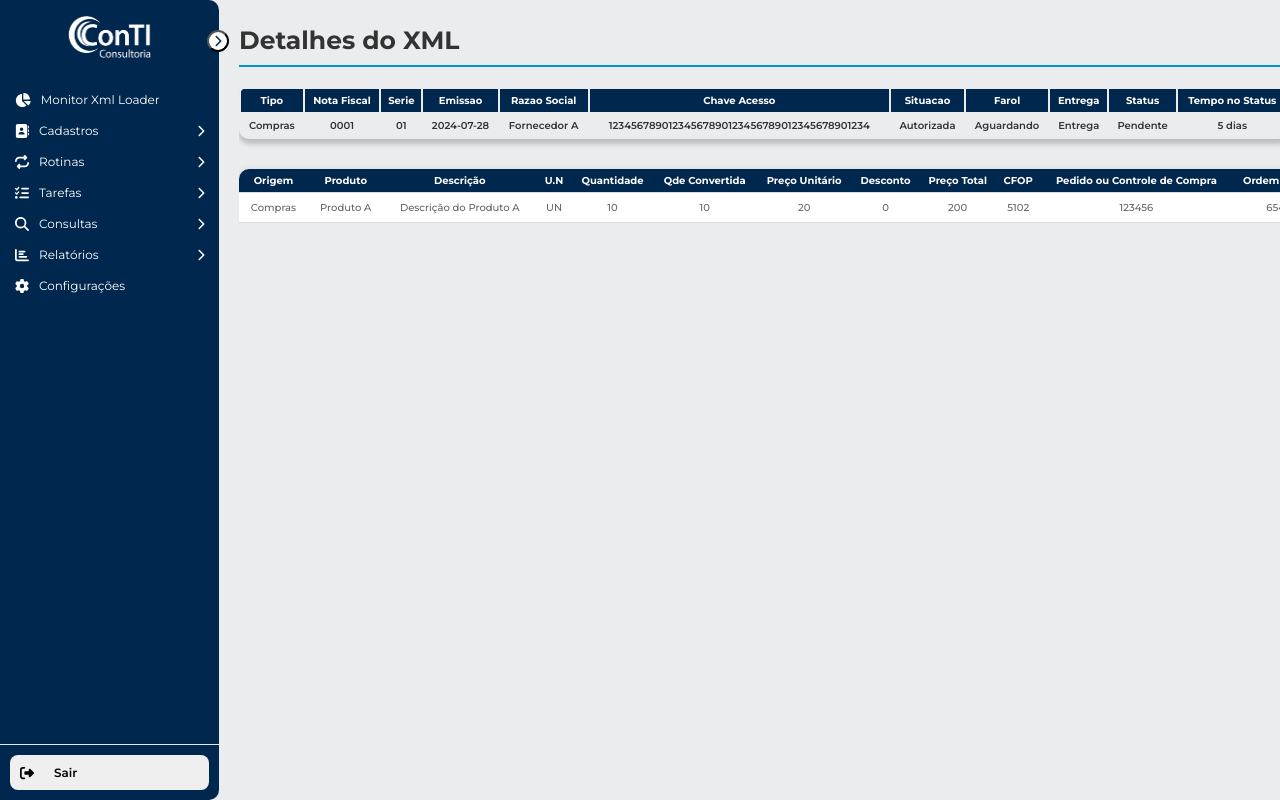
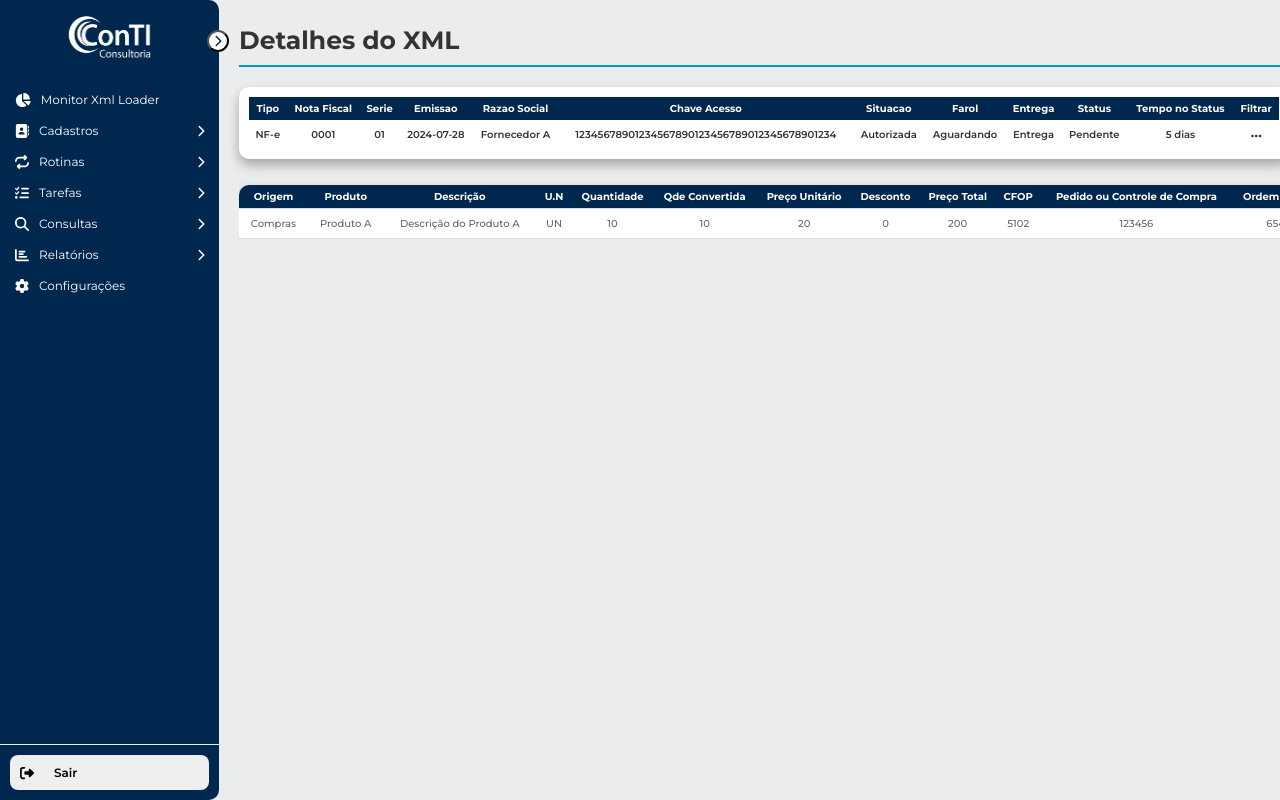
Before and after one commit to hudtadeu/conti-react, a React (Create React App) app: page /detalhes-xml/1 in a window 1280 px wide. Shown: the top 800 px of the page. Built offline with nearby package versions, Linux system fonts and the light colour scheme.

Commit message:
Atualização

```diff
--- a/src/components/menu/cadastros/Auditoria.js
+++ b/src/components/menu/cadastros/Auditoria.js
@@ -16,7 +16,7 @@ const Auditoria = () => {
         columns: [
           { name: 'Tipo', label: 'Tipo' },
           { name: 'Situacao', label: 'Situação' },
-          { name: 'Faz', label: 'Faz' },
+          { name: 'Farol', label: 'Farol' },
           { name: 'Entrega', label: 'Entrega' },
           { name: 'Status', label: 'Status' },
           { name: 'TempoStatus', label: 'Tempo no Status' },
@@ -140,7 +140,7 @@ const Auditoria = () => {
   const chartData = getChartData(chartType, dataPointIndex);
 
   const renderBooleanIcon = (value) => (
-    value ? <FontAwesomeIcon icon={faCheck} className="icon-check" /> : <FontAwesomeIcon icon={faMinus} className="icon-minus" />
+    value ? <FontAwesomeIcon icon={faCheck} className="icon-check" /> : <FontAwesomeIcon icon={faCheck} className="icon-minus" />
   );
 
   const openModal = () => {
--- a/src/components/menu/cadastros/ControleChegadaEmpresa.js
+++ b/src/components/menu/cadastros/ControleChegadaEmpresa.js
@@ -140,7 +140,7 @@ const ControleChegadaEmpresa = () => {
   const chartData = getChartData(chartType, dataPointIndex);
 
   const renderBooleanIcon = (value) => (
-    value ? <FontAwesomeIcon icon={faCheck} className="icon-check" /> : <FontAwesomeIcon icon={faMinus} className="icon-minus" />
+    value ? <FontAwesomeIcon icon={faCheck} className="icon-check" /> : <FontAwesomeIcon icon={faCheck} className="icon-minus" />
   );
 
   const openModal = () => {
--- a/src/components/menu/cadastros/DetalhesXml.js
+++ b/src/components/menu/cadastros/DetalhesXml.js
@@ -1,16 +1,17 @@
-import React from 'react';
+import React, { useState } from 'react';
 import { useParams } from 'react-router-dom';
 import { FontAwesomeIcon } from '@fortawesome/react-fontawesome';
-import { faCheck, faMinus } from '@fortawesome/free-solid-svg-icons';
+import { faCheck, faMinus, faTimes, faEllipsisH } from '@fortawesome/free-solid-svg-icons';
 import './styleDetalhesXml.css';
 
 const DetalhesXml = () => {
   const { id } = useParams();
+  const [selectedRow, setSelectedRow] = useState(null);
 
   const data = {
     title: "Detalhes do XML",
     generalInfo: [
-      { name: 'Tipo', value: 'Compras' },
+      { name: 'Tipo', value: 'NF-e' },
       { name: 'Nota Fiscal', value: '0001' },
       { name: 'Serie', value: '01' },
       { name: 'Emissao', value: '2024-07-28' },
@@ -115,17 +116,25 @@ const DetalhesXml = () => {
     value ? <FontAwesomeIcon icon={faCheck} className="icon-check" /> : <FontAwesomeIcon icon={faMinus} className="icon-minus" />
   );
 
+  const openModal = (row) => {
+    setSelectedRow(row);
+  };
+
+  const closeModal = () => {
+    setSelectedRow(null);
+  };
+
   return (
     <div className="detalhes-page-container">
       <h1>{data.title}</h1>
-      <div className="detalhes-table-container">
-      <div class="table-container">
+      <div className="general-info-container">
         <table className="general-info-table">
           <thead>
             <tr>
               {data.generalInfo.map((info, index) => (
                 <th key={index}>{info.name}</th>
               ))}
+              <th>Filtrar</th>
             </tr>
           </thead>
           <tbody>
@@ -133,10 +142,14 @@ const DetalhesXml = () => {
               {data.generalInfo.map((info, index) => (
                 <td key={index}>{info.value}</td>
               ))}
+              <td>
+                <FontAwesomeIcon icon={faEllipsisH} onClick={() => openModal(data.generalInfo)} className="icon-ellipsish" />
+              </td>
             </tr>
           </tbody>
         </table>
-        </div>
+      </div>
+      <div className="detalhes-table-container">
         <table className="detalhes-table">
           <thead>
             <tr>
@@ -158,7 +171,59 @@ const DetalhesXml = () => {
           </tbody>
         </table>
       </div>
-      </div>
+      {selectedRow && (
+        <div className="modal">
+          <div className="modal-content">
+            <button className="modal-close" onClick={closeModal}>
+              <FontAwesomeIcon icon={faTimes} />
+            </button>
+            <h2 className="chart-title-modal">Detalhes Detalhes Xml</h2>
+            <div className="modal-body">
+              <div className="filters">
+                <div className="filter">
+                  <label>Período Inicial:</label>
+                  <input type="date" />
+                </div>
+                <div className="filter">
+                  <label>Período Final:</label>
+                  <input type="date" />
+                </div>
+                <div className="filter">
+                  <label>Estabelecimento:</label>
+                  <input type="text" />
+                </div>
+                <div className="filter">
+                  <label>Fornecedor:</label>
+                  <input type="text" />
+                </div>
+                <div className="filter">
+                  <label>Tipo de Documento:</label>
+                  <select>
+                    <option value="">Selecione</option>
+                    <option value="99">Todos</option>
+                    <option value="1">NF-e</option>
+                    <option value="2">CT-e</option>
+                    <option value="3">CT-e OS</option>
+                    <option value="4">NFS-e</option>
+                    <option value="5">NF3e</option>
+                  </select>
+                </div>
+                <div className="filter">
+                  <label>Tipos de Erros:</label>
+                  <select>
+                    <option value="suprimento">Suprimento</option>
+                    <option value="fiscal">Fiscal</option>
+                    <option value="producao">Produção</option>
+                    <option value="almoxarifado">Almoxarifado</option>
+                  </select>
+                </div>
+              </div>
+              <button className="button-save">Salvar</button>
+            </div>
+          </div>
+        </div>
+      )}
+    </div>
   );
 };
 
--- a/src/components/menu/cadastros/DocumentosAtualizadosDia.js
+++ b/src/components/menu/cadastros/DocumentosAtualizadosDia.js
@@ -140,7 +140,7 @@ const DocumentosAtualizadosDia = () => {
   const chartData = getChartData(chartType, dataPointIndex);
 
   const renderBooleanIcon = (value) => (
-    value ? <FontAwesomeIcon icon={faCheck} className="icon-check" /> : <FontAwesomeIcon icon={faMinus} className="icon-minus" />
+    value ? <FontAwesomeIcon icon={faCheck} className="icon-check" /> : <FontAwesomeIcon icon={faCheck} className="icon-minus" />
   );
 
   const openModal = () => {
--- a/src/components/menu/cadastros/FluxoDocFiscaisEstabelecimento.js
+++ b/src/components/menu/cadastros/FluxoDocFiscaisEstabelecimento.js
@@ -140,7 +140,7 @@ const FluxoDocFiscaisEstabelecimento = () => {
   const chartData = getChartData(chartType, dataPointIndex);
 
   const renderBooleanIcon = (value) => (
-    value ? <FontAwesomeIcon icon={faCheck} className="icon-check" /> : <FontAwesomeIcon icon={faMinus} className="icon-minus" />
+    value ? <FontAwesomeIcon icon={faCheck} className="icon-check" /> : <FontAwesomeIcon icon={faCheck} className="icon-minus" />
   );
 
   const openModal = () => {
--- a/src/components/menu/cadastros/OcorrenciasLinhasProdutos.js
+++ b/src/components/menu/cadastros/OcorrenciasLinhasProdutos.js
@@ -140,7 +140,7 @@ const OcorrenciasLinhasProdutos = () => {
   const chartData = getChartData(chartType, dataPointIndex);
 
   const renderBooleanIcon = (value) => (
-    value ? <FontAwesomeIcon icon={faCheck} className="icon-check" /> : <FontAwesomeIcon icon={faMinus} className="icon-minus" />
+    value ? <FontAwesomeIcon icon={faCheck} className="icon-check" /> : <FontAwesomeIcon icon={faCheck} className="icon-minus" />
   );
 
   const openModal = () => {
--- a/src/components/menu/cadastros/OcorrenciasNegocio.js
+++ b/src/components/menu/cadastros/OcorrenciasNegocio.js
@@ -140,7 +140,7 @@ const OcorrenciasNegocio = () => {
   const chartData = getChartData(chartType, dataPointIndex);
 
   const renderBooleanIcon = (value) => (
-    value ? <FontAwesomeIcon icon={faCheck} className="icon-check" /> : <FontAwesomeIcon icon={faMinus} className="icon-minus" />
+    value ? <FontAwesomeIcon icon={faCheck} className="icon-check" /> : <FontAwesomeIcon icon={faCheck} className="icon-minus" />
   );
 
   const openModal = () => {
--- a/src/components/menu/cadastros/OcorrenciasTipoDocFiscais.js
+++ b/src/components/menu/cadastros/OcorrenciasTipoDocFiscais.js
@@ -140,7 +140,7 @@ const OcorrenciasTipoDocFiscais = () => {
   const chartData = getChartData(chartType, dataPointIndex);
 
   const renderBooleanIcon = (value) => (
-    value ? <FontAwesomeIcon icon={faCheck} className="icon-check" /> : <FontAwesomeIcon icon={faMinus} className="icon-minus" />
+    value ? <FontAwesomeIcon icon={faCheck} className="icon-check" /> : <FontAwesomeIcon icon={faCheck} className="icon-minus" />
   );
 
   const openModal = () => {
--- a/src/components/menu/cadastros/XmlRecebidos.js
+++ b/src/components/menu/cadastros/XmlRecebidos.js
@@ -141,7 +141,7 @@ const XmlRecebidos = () => {
   const chartData = getChartData(chartType, dataPointIndex);
 
   const renderBooleanIcon = (value) => (
-    value ? <FontAwesomeIcon icon={faCheck} className="icon-check" /> : <FontAwesomeIcon icon={faMinus} className="icon-minus" />
+    value ? <FontAwesomeIcon icon={faCheck} className="icon-check" /> : <FontAwesomeIcon icon={faCheck} className="icon-minus" />
   );
 
   const openModal = () => {
--- a/src/components/menu/cadastros/styleDetalhesXml.css
+++ b/src/components/menu/cadastros/styleDetalhesXml.css
@@ -9,9 +9,42 @@
     margin-top: 5px;
   }
 
+  .general-info-container {
+    overflow: hidden;
+    margin-top: 20px;
+    border-radius: 10px;
+    box-shadow: 0 6px 12px rgba(0, 0, 0, 0.3);
+    background-color: white;
+    padding: 10px;
+  }
+
+  .general-info-table {
+    width: 100%;
+    border-collapse: collapse;
+    border-radius: 10px;
+  }
+
+  .general-info-table th,
+  .general-info-table td {
+    text-align: center;
+    padding: 5px;
+  }
+
+  .general-info-table th {
+    background-color: #00274D;
+    color: #fff;
+    font-size: 10px;
+  }
+
+  .general-info-table td {
+    font-size: 10px;
+    font-weight: 550;
+  }
+
   .detalhes-table-container {
     overflow-x: auto;
     max-width: 82vw;
+    margin-top: 20px;
   }
 
   .detalhes-table {
@@ -20,11 +53,10 @@
     border-collapse: collapse;
     background-color: white;
     box-shadow: 0 6px 12px rgba(0, 0, 0, 0.3);
+    border-radius: 10px 10px 0 0;
+    overflow: hidden;
     margin-top: 6px;
     transition: width 0.3s ease;
-    border-radius: 10px 10px 0 0;
-    overflow: hidden;
-    margin-top: 30px;
   }
 
   .detalhes-table th,
@@ -37,9 +69,6 @@
     background-color: #00274D;
     color: #fff;
     padding: 5px;
-    color: #fff;
-    overflow-x: auto;
-    max-width: 82vw;
     font-size: 10px;
   }
 
@@ -58,32 +87,8 @@
     color: red;
   }
 
-  .table-container {
-    width: 100%;
-    border-radius: 10px;
-    overflow: hidden;
-    box-shadow: 0 5px 5px rgba(0, 0, 0, 0.2);
-    margin-top: 20px;
-    margin-bottom: 20px;
+  .icon-ellipsish {
+    font-size: 12px;
+    cursor: pointer;
+    margin-top: 5px;
   }
-
-  .general-info-table {
-    width: 100%;
-  }
-
-  .general-info-table th,
-  .general-info-table td {
-    text-align: center;
-    padding: 5px;
-  }
-
-  .general-info-table th {
-    background-color: #00274D;
-    color: #fff;
-    font-size: 10px;
-  }
-
-  .general-info-table td {
-    font-size: 10px;
-    font-weight: 550;
-  }
```
